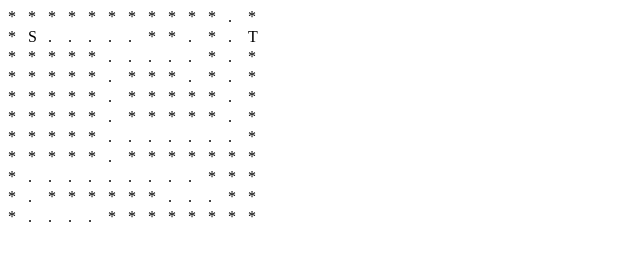
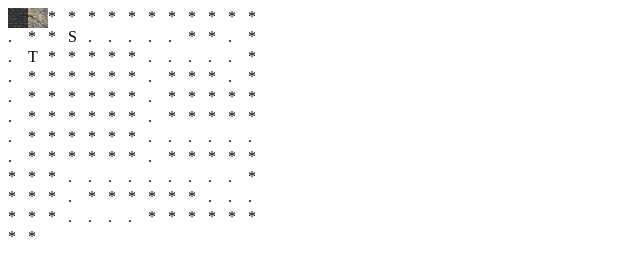
Before and after one commit to AuroreVanHoorebeke/amazeing, a plain HTML site: page index.html in a window 1280 px wide. Shown: the whole page, without its empty margins (0-640 px from the left). Drawn offline with Linux system fonts and the light colour scheme.

Commit message:
added fancy (lowcost) new textures

```diff
--- a/maze.css
+++ b/maze.css
@@ -4,17 +4,30 @@ main {
     flex-wrap: wrap;
 }
 
-div.tile {
+div {
     width: 20px;
     height: 20px;
     display: flex;
-
 }
 
-div.tile.wall{
-    background-color: darkgrey;
+.wall {
+    background-image: url("./assets/textures/stone.png");
+    background-size: contain;
 }
 
-div.tile.path{
+.path {
+    background-image: url("./assets/textures/mountainRock.png");
+}
+
+.origin {
     background-color: green;
 }
+
+.character {
+    background-color: tomato;
+    border-radius: 50%;
+}
+
+div.lostArk {
+    background-color: yellow;
+}
```
Also changed, not shown: assets/textures/mountainRock.png (added), assets/textures/stone.png (added).
